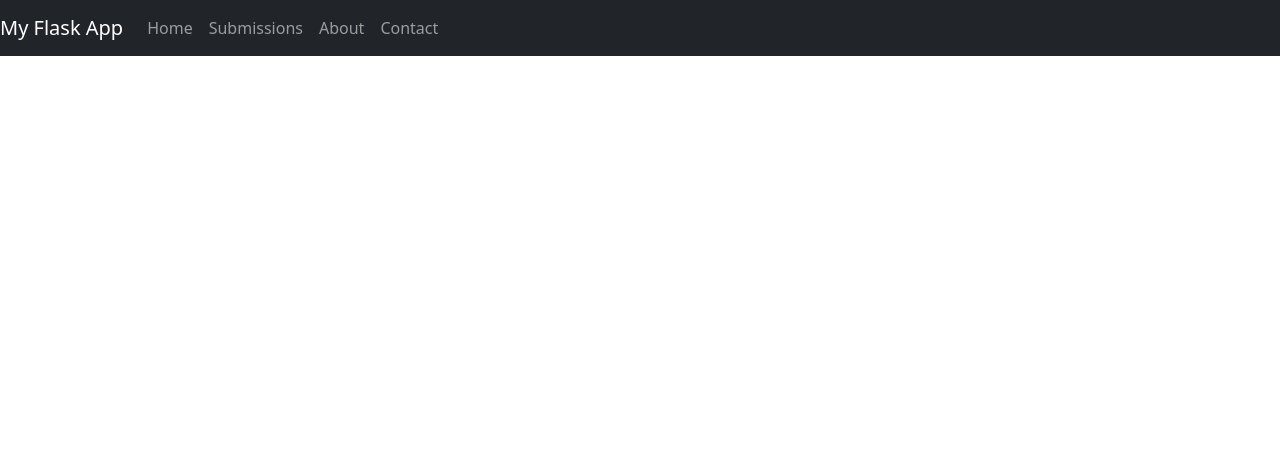
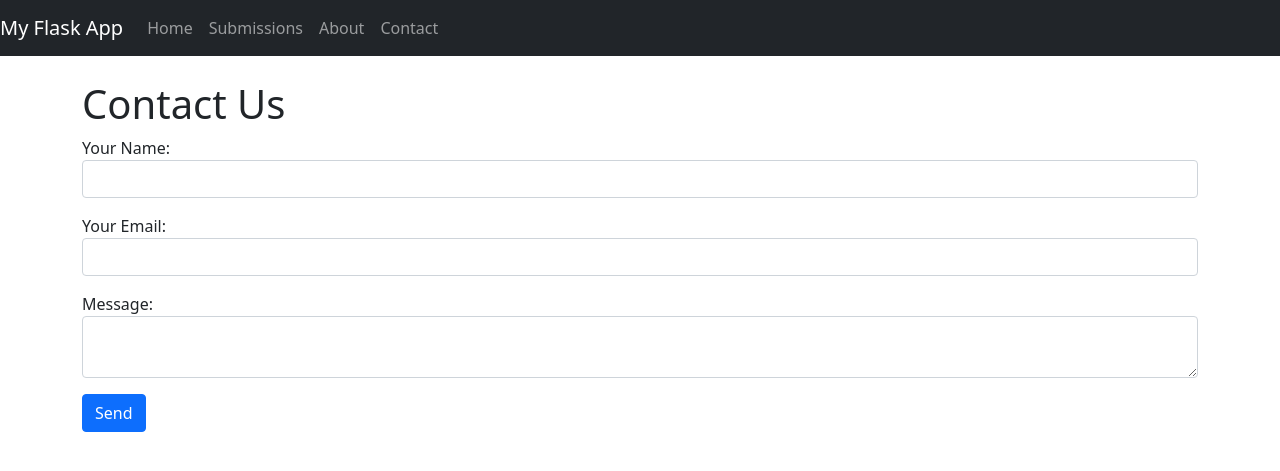
Before and after one commit to tihomirtx88/JobAplicationForm, a Flask app: template templates/contact.html in a window 1280 px wide. Shown: the top 471 px of the page. Run offline with Flask 3, Linux system fonts and the light colour scheme; the template is opened without the code that fills it, so the values that code supplies are empty.

Commit message:
Add contact html

```diff
--- a/templates/contact.html
+++ b/templates/contact.html
@@ -1,31 +1,19 @@
-<!doctype html>
-<html>
-<head>
-  <meta charset="utf-8">
-  <title>{{ title or "Flask App" }}</title>
-  <link rel="stylesheet" href="https://cdn.jsdelivr.net/npm/bootstrap@5.1.3/dist/css/bootstrap.min.css">
-</head>
-    <body>
-    <nav class="navbar navbar-expand-lg navbar-dark bg-dark">
-      <a class="navbar-brand" href="/">My Flask App</a>
-      <div class="navbar-nav">
-        <a class="nav-link" href="/">Home</a>
-        <a class="nav-link" href="/submissions">Submissions</a>
-        <a class="nav-link" href="/about">About</a>
-        <a class="nav-link" href="/contact">Contact</a>
+{% extends "base.html" %}
+{% block content %}
+    <h1>Contact Us</h1>
+    <form method="post">
+      <div class="mb-3">
+        <label for="name">Your Name:</label>
+        <input class="form-control" type="text" name="name" required>
       </div>
-    </nav>
-
-    <div class="container mt-4">
-      {% with messages = get_flashed_messages(with_categories=true) %}
-        {% if messages %}
-          {% for category, message in messages %}
-            <div class="alert alert-{{ category }}">{{ message }}</div>
-          {% endfor %}
-        {% endif %}
-      {% endwith %}
-
-      {% block content %}{% endblock %}
-    </div>
-    </body>
-</html>
+      <div class="mb-3">
+        <label for="email">Your Email:</label>
+        <input class="form-control" type="email" name="email" required>
+      </div>
+      <div class="mb-3">
+        <label for="message">Message:</label>
+        <textarea class="form-control" name="message" required></textarea>
+      </div>
+      <button class="btn btn-primary" type="submit">Send</button>
+    </form>
+{% endblock %}
```
